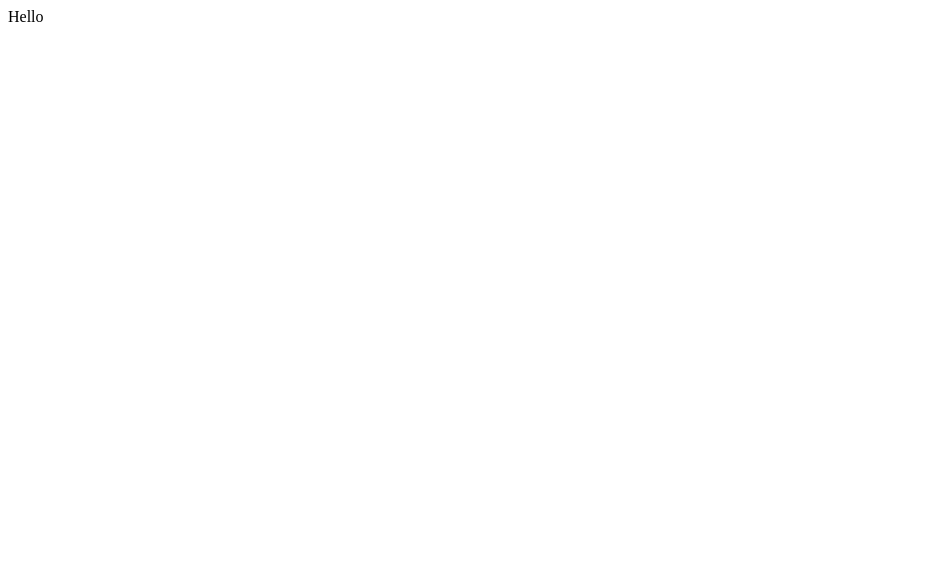
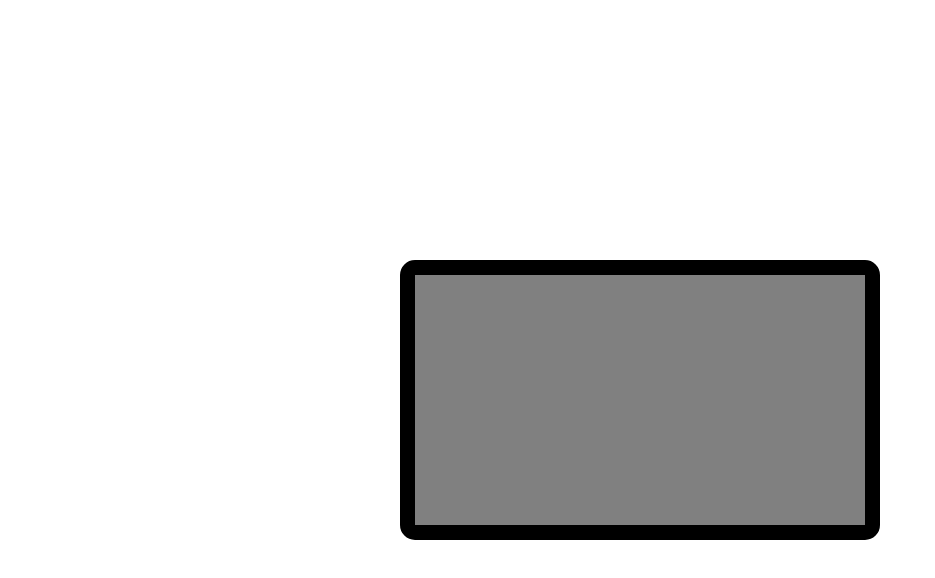
Before and after one commit to BatuhanKIRICI/React, a React (Create React App) app: page / in a window 1280 px wide. Shown: the top 578 px of the page, without its empty margins (0-935 px from the left). Built offline with nearby package versions, Linux system fonts and the light colour scheme.

Commit message:
"Changing colours with useState"

```diff
--- a/src/App.js
+++ b/src/App.js
@@ -1,5 +1,39 @@
+import { useState } from "react";
+
 function App() {
-  return <div>Hello</div>;
+  const [palette, setPalette] = useState("gray");
+
+  const handleColor = () => {
+    setPalette((p) =>
+      p === "gray" || p === "red" ? (p = "green") : (p = "red")
+    );
+  };
+
+  return (
+    <div>
+      <div
+        onClick={handleColor}
+        style={{
+          display: "flex",
+          flexDirection: "column",
+          position: "absolute",
+          justifyContent: "center",
+          textAlign: "center",
+          top: "50%",
+          left: "50%",
+          transform: "translate(-50%, -50%)",
+          backgroundColor: palette,
+          color: "white",
+          width: "450px",
+          height: "250px",
+          fontSize: "50px",
+          fontFamily: "Arial",
+          border: "15px solid black",
+          borderRadius: "15px",
+        }}
+      ></div>
+    </div>
+  );
 }
 
 export default App;
```
